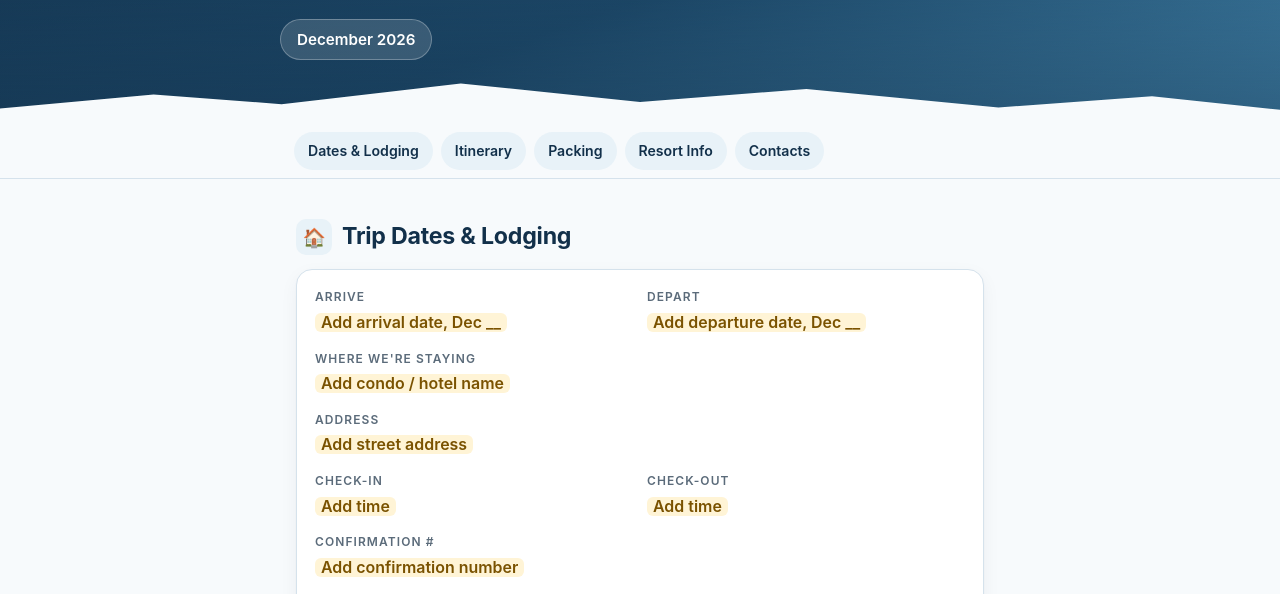
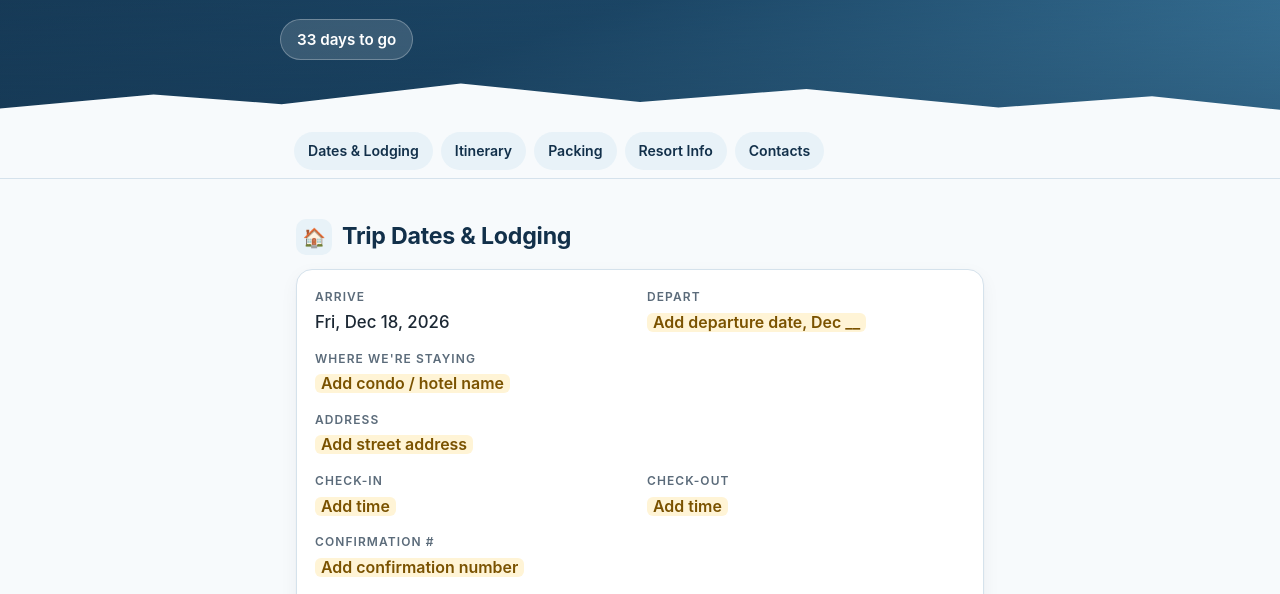
Before and after one commit to MeiTrails/copper-mountain-ski-trip, a plain HTML site: page index.html in a window 1280 px wide. Shown: the part 206-800 px from the top of the page. Drawn offline with Linux system fonts and the light colour scheme.

Commit message:
Add trip arrival date and enable countdown
Co-Authored-By: Claude Sonnet 5.5 <noreply@anthropic.com>
Claude-Session: https://claude.ai/code/session_0131MZK9PFQGvcqFGERMPXYA

```diff
--- a/index.html
+++ b/index.html
@@ -234,7 +234,7 @@
     <h2><span class="ico" aria-hidden="true">🏠</span>Trip Dates &amp; Lodging</h2>
     <div class="card">
       <dl class="facts">
-        <div><dt>Arrive</dt><dd><span class="todo">Add arrival date, Dec __</span></dd></div>
+        <div><dt>Arrive</dt><dd>Fri, Dec 18, 2026</dd></div>
         <div><dt>Depart</dt><dd><span class="todo">Add departure date, Dec __</span></dd></div>
         <div class="wide"><dt>Where we're staying</dt><dd><span class="todo">Add condo / hotel name</span></dd></div>
         <div class="wide">
@@ -444,7 +444,7 @@
 (function () {
   // ---- Countdown ----
   // Update TRIP_START to the real arrival date (YYYY-MM-DD) to turn this on.
-  var TRIP_START = null; // e.g. "2026-12-20"
+  var TRIP_START = "2026-12-18";
   var cd = document.getElementById('countdown');
   if (TRIP_START) {
     var days = Math.ceil((new Date(TRIP_START + 'T00:00:00') - new Date()) / 86400000);
```
